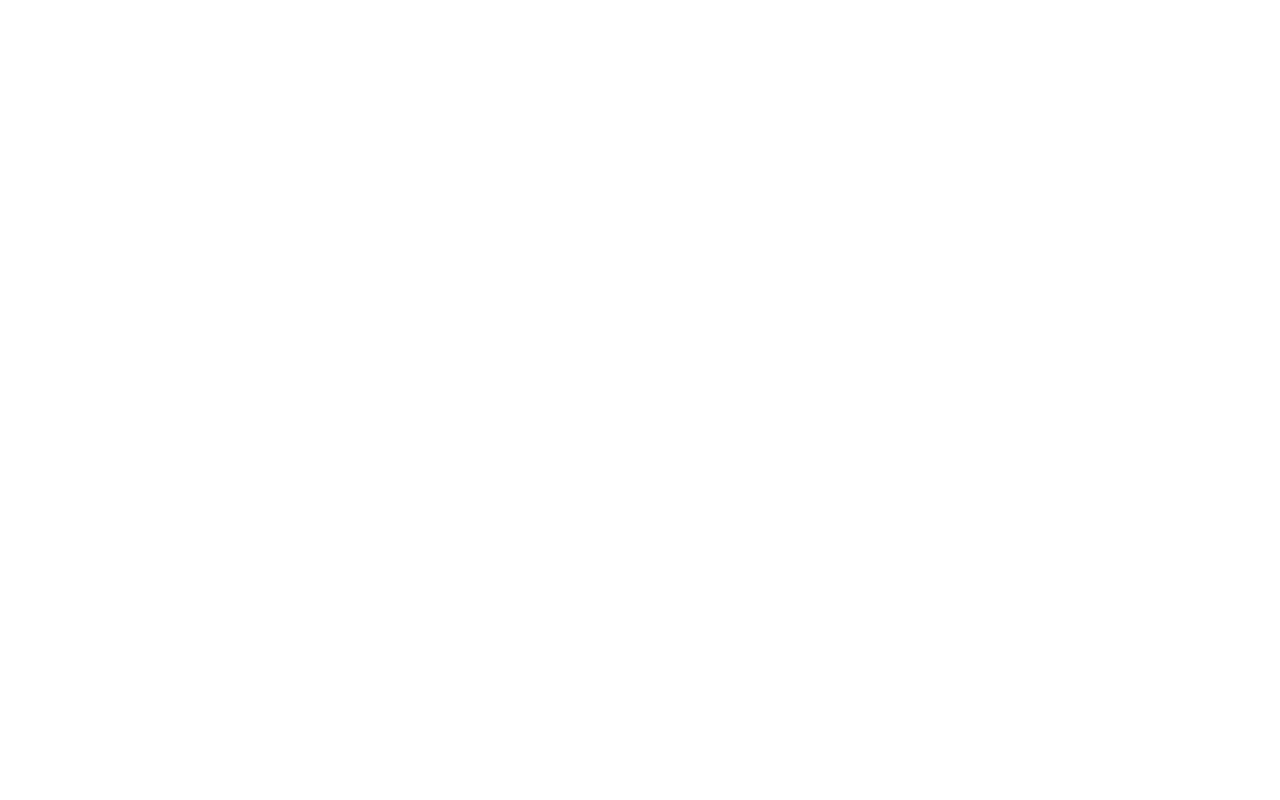
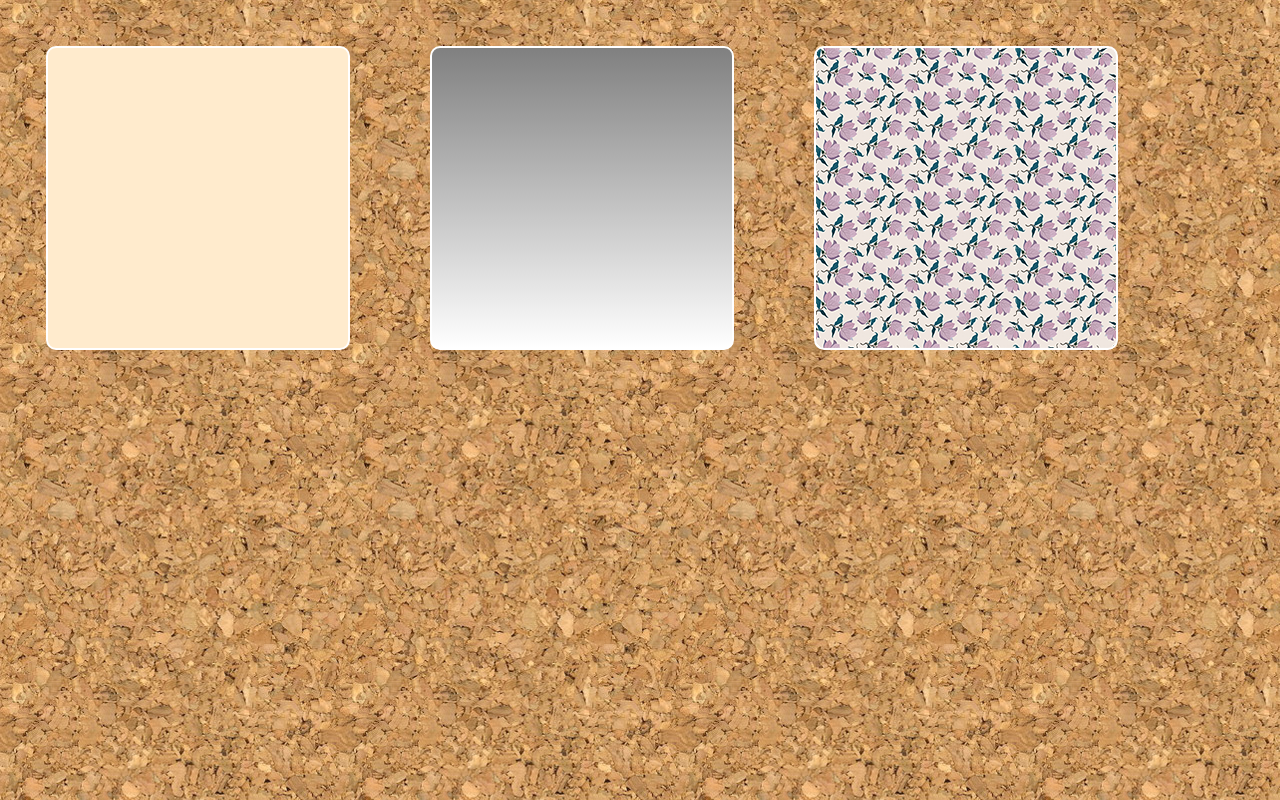
Before and after one commit to Alfred-w-netizein/HTML-CSS, a plain HTML site: page EXERCICIOS/ex022/fundo001.html in a window 1280 px wide. Drawn offline with Linux system fonts and the light colour scheme.

Commit message:
fiz oto ex

```diff
--- a/EXERCICIOS/ex022/fundo001.html
+++ b/EXERCICIOS/ex022/fundo001.html
@@ -3,9 +3,50 @@
 <head>
     <meta charset="UTF-8">
     <meta name="viewport" content="width=device-width, initial-scale=1.0">
-    <title>Document</title>
+    <title>Colocando imagens de fundo</title>
+    <style>
+    body{background-image: url('imagens/wallpaper001.jpg');}
+
+    div.quadrado{
+        border: 2px solid rgb(255, 255, 255);
+        width: 300px;
+        height: 300px;
+        display: inline-block;
+        border-radius: 10px;
+        background-color: gray;
+        margin: 3%;
+
+    }
+    div.quadrado#q1{
+        background-color: blanchedalmond;
+    }
+
+    div.quadrado#q2{
+        background-image: linear-gradient(to top, white, gray);}
+
+    div.quadrado#q3{
+        background-image: url('imagens/pattern003.png');
+    }
+
+    </style>
 </head>
 <body>
 
+   <div class="quadrado" id="q1">
+
+
+
+    </div>
+    <div class="quadrado" id="q2">
+
+
+
+    </div>
+    <div class="quadrado" id="q3">
+
+
+
+    </div>
+
 </body>
 </html>
```
Also changed, not shown: EXERCICIOS/ex022/fundo002.html (added, +29 -0 lines).
